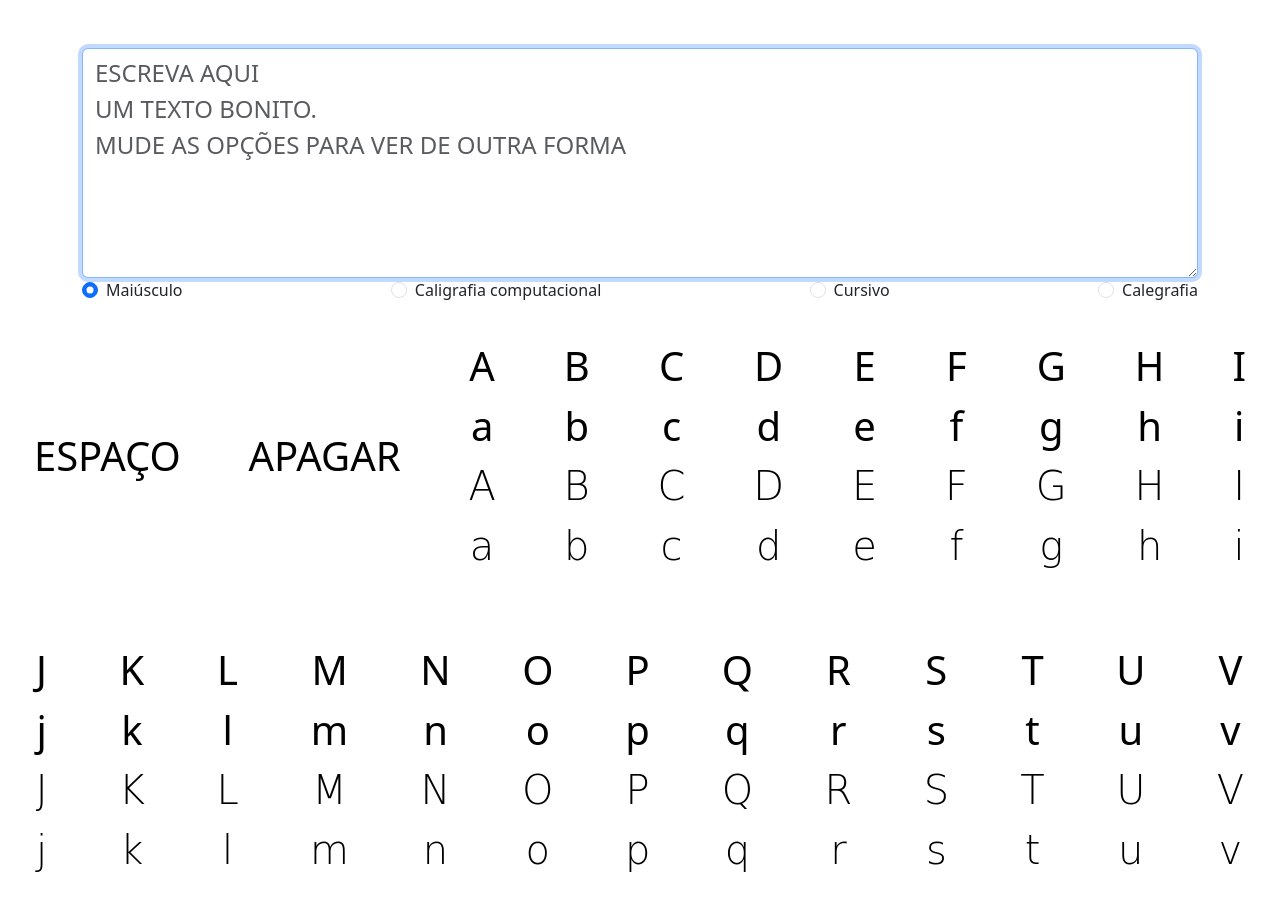
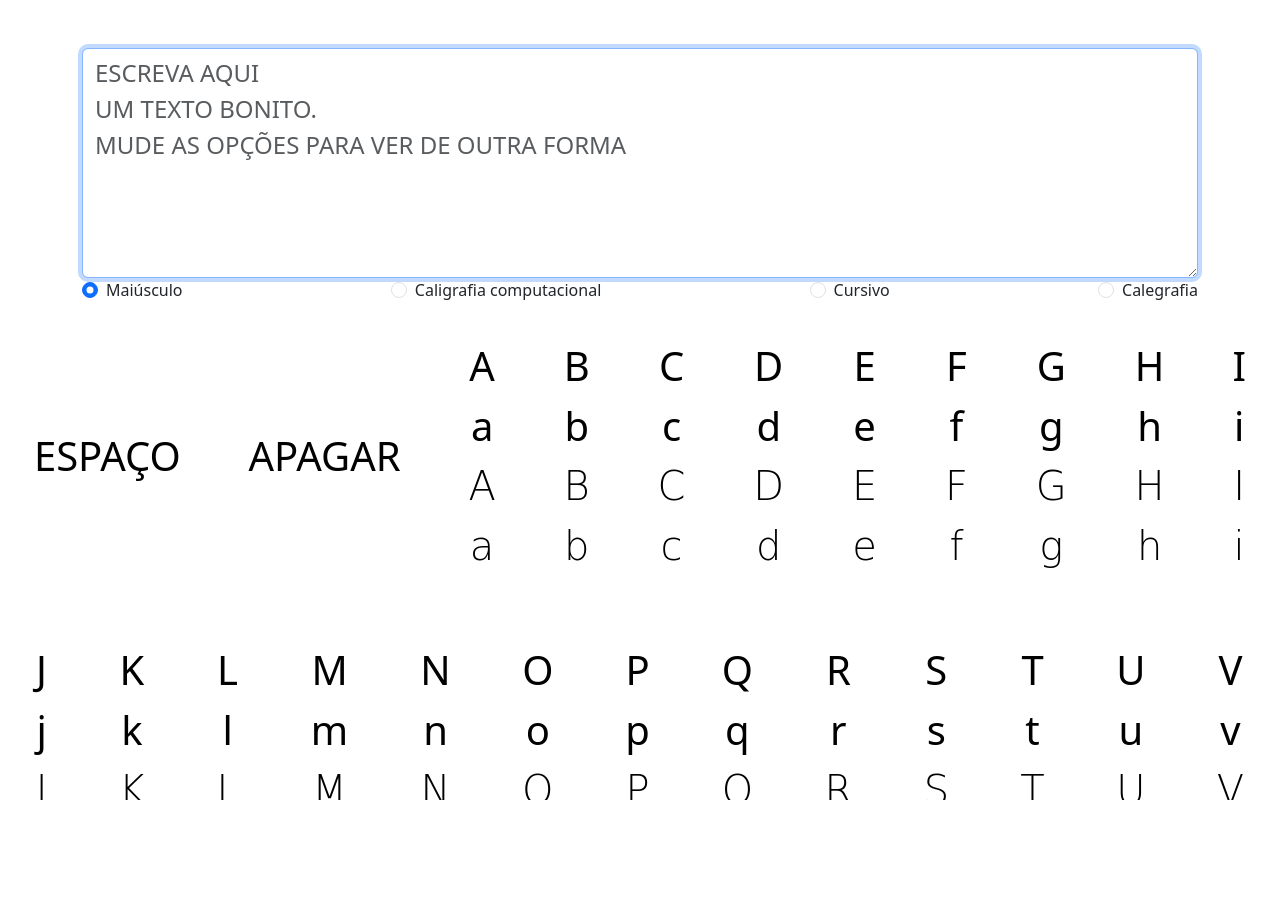
Before and after one commit to ValerioHasman/WebIdeias, a plain HTML site: page AprenderALer/index.html in a window 1280 px wide. Shown: the top 915 px of the page. After the commit the page ends 800 px from the top, so only its background shows below. Drawn offline with nearby package versions, Linux system fonts and the light colour scheme; a web font is replaced by a local one.

Commit message:
Resp. vertical

```diff
--- a/AprenderALer/componentes.js
+++ b/AprenderALer/componentes.js
@@ -2,7 +2,7 @@ import Elemento from "./Elemento.js";
 
 export function formulario() {
   return (
-    Elemento.div({ className: "container pt-5" },
+    Elemento.div({ className: "container pt-5 flex-grow-0" },
       Elemento.textarea({
         className: "form-control fonte-custom fs-4",
         name: "texto",
@@ -63,7 +63,7 @@ export function formulario() {
 
 export function alfabeto() {
   return (
-    Elemento.div({ className: "d-flex flex-wrap fs-1 justify-content-around" },
+    Elemento.div({ className: "d-flex flex-wrap fs-1 justify-content-around flex-grow-1 overflow-y-auto" },
       ...(function () {
         const lista = new Array();
         lista.push(
--- a/AprenderALer/main.js
+++ b/AprenderALer/main.js
@@ -2,7 +2,7 @@ import { formulario, alfabeto } from "./componentes.js";
 import Elemento from "./Elemento.js";
 
 document.body.append(
-  Elemento.div({ className: "user-select-none"},
+  Elemento.div({ className: "user-select-none d-flex flex-column vh-100"},
     formulario(),
     alfabeto()
   )
--- a/AprenderALer/style.css
+++ b/AprenderALer/style.css
@@ -56,3 +56,7 @@
     font-style: normal;
   }
 }
+
+.vh-100 {
+  height: 100dvh !important;
+}
```
